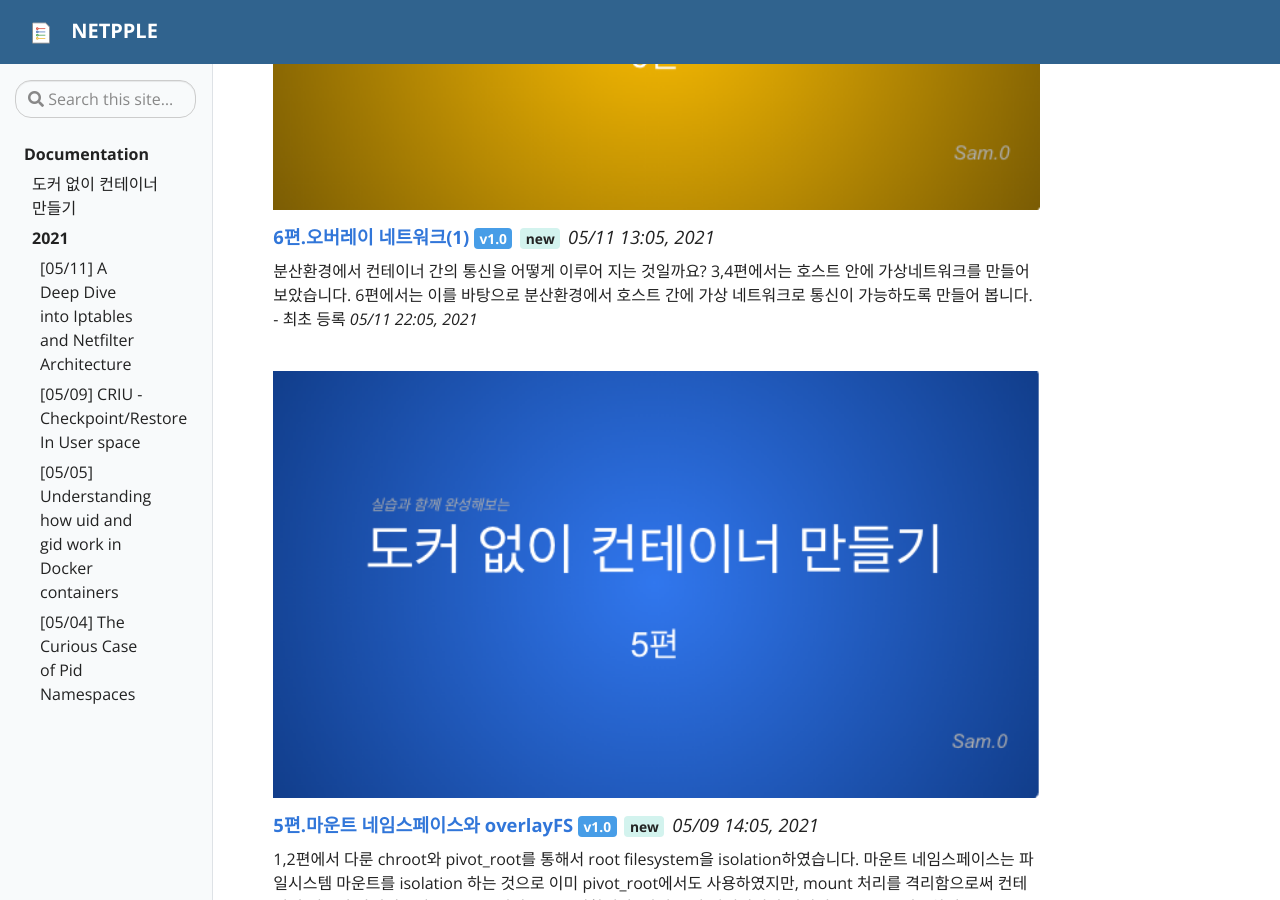
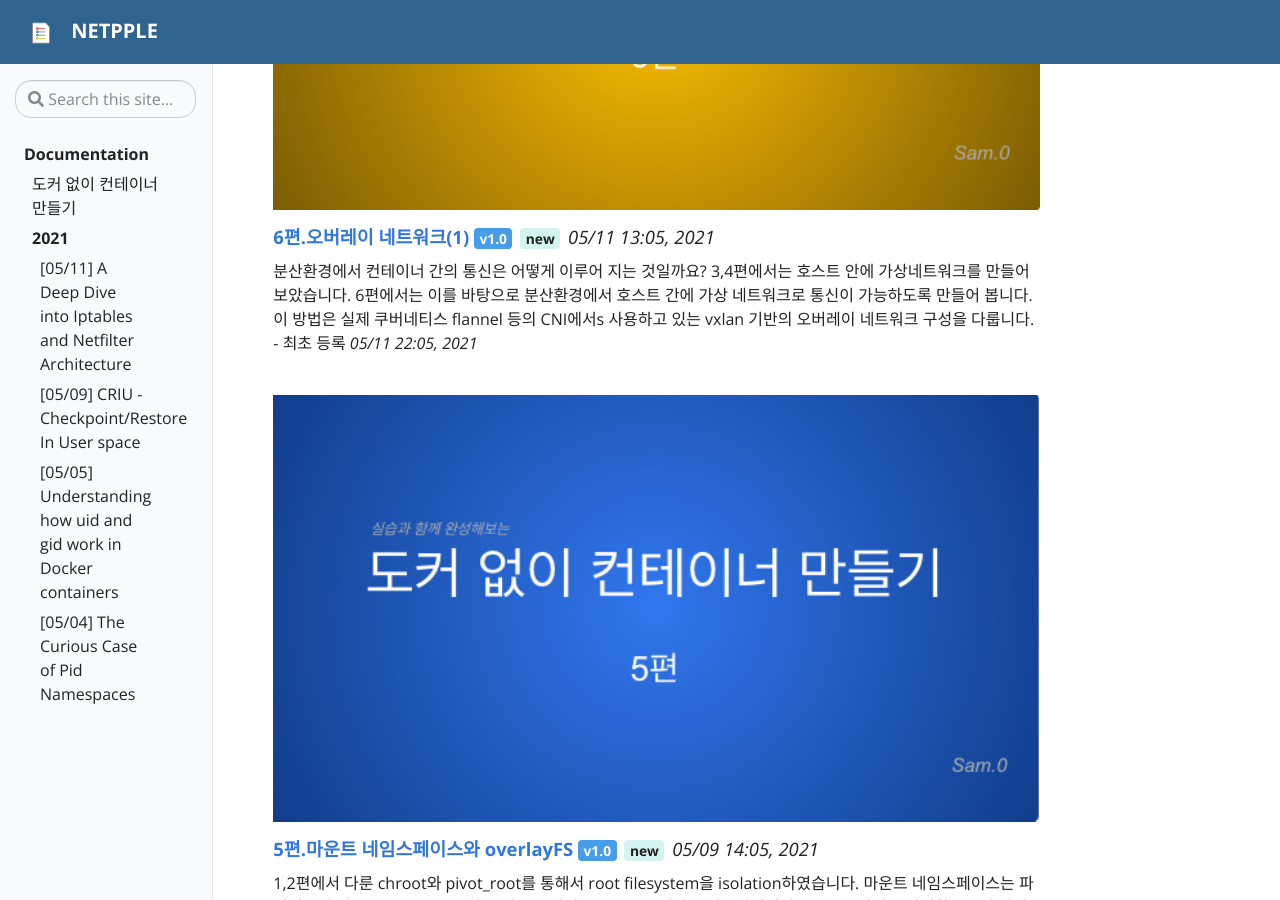
Before and after one commit to netpple/netpple.github.io, a Jekyll site: the page built from pages/index.md, in a window 1280 px wide and 900 px high, scrolled down 866 px. Built offline with Jekyll 4.4.1, drawn with Linux system fonts in a browser that asks for light colours.

Commit message:
Update overlay-network-1.md

```diff
--- a/_docs/make-container-without-docker/overlay-network-1.md
+++ b/_docs/make-container-without-docker/overlay-network-1.md
@@ -2,7 +2,7 @@
 title: 6편.오버레이 네트워크(1)
 version: v1.0
 label: 도커 없이 컨테이너 만들기
-description: 분산환경에서 컨테이너 간의 통신을 어떻게 이루어 지는 것일까요? 3,4편에서는 호스트 안에 가상네트워크를 만들어보았습니다. 6편에서는 이를 바탕으로 분산환경에서 호스트 간에 가상 네트워크로 통신이 가능하도록 만들어 봅니다.
+description: 분산환경에서 컨테이너 간의 통신은 어떻게 이루어 지는 것일까요? 3,4편에서는 호스트 안에 가상네트워크를 만들어보았습니다. 6편에서는 이를 바탕으로 분산환경에서 호스트 간에 가상 네트워크로 통신이 가능하도록 만들어 봅니다. 이 방법은 실제 쿠버네티스 flannel 등의 CNI에서s 사용하고 있는 vxlan 기반의 오버레이 네트워크 구성을 다룹니다.
 date: 2021-05-11 22:38:00 +09:00
 comments: true
 image: https://netpple.github.io/docs/assets/img/make-container-without-docker-intro-6.png
```
